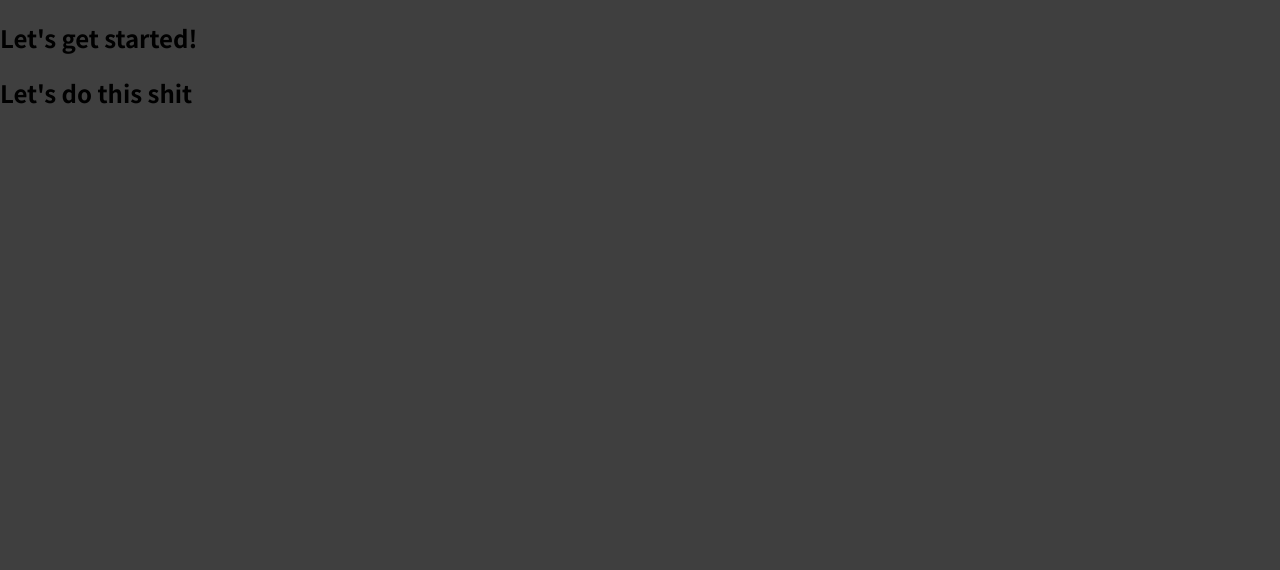
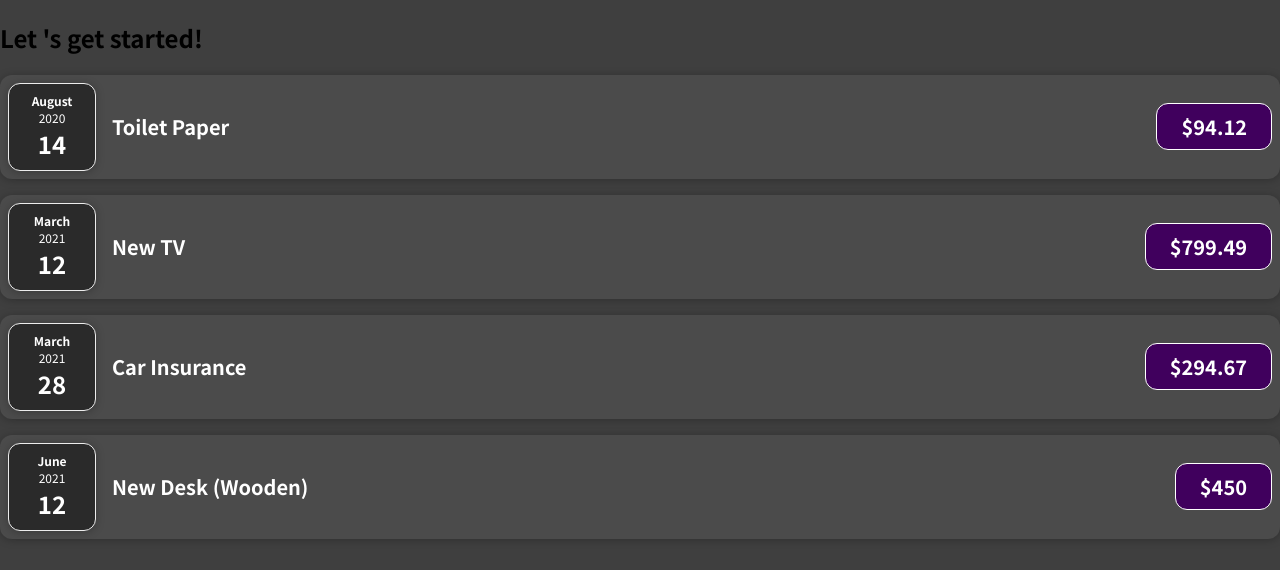
Before and after one commit to chaukhoa97/Archive, a React (Create React App) app: page / in a window 1280 px wide. Shown: the top 570 px of the page. Built offline with nearby package versions, Linux system fonts and the light colour scheme.

Commit message:
Done vid15

```diff
--- a/reactNote.js
+++ b/reactNote.js
@@ -1,4 +1,3 @@
-//! BẮT BUỘC tên function phải là PascalCase đễ không lẫn với built-in component của HTML
 //* Extension: Component nên dùng jsx, file thuần JavaSciprt thì nên dùng .js
 
 //* State Hooks - có tác dụng changning what we see on screen
--- a/src/App.js
+++ b/src/App.js
@@ -1,9 +1,55 @@
 import ExpenseItem from './components/ExpenseItem';
 function App() {
+  const expenses = [
+    {
+      id: 'e1',
+      title: 'Toilet Paper',
+      amount: 94.12,
+      date: new Date(2020, 7, 14),
+    },
+    {
+      id: 'e2',
+      title: 'New TV',
+      amount: 799.49,
+      date: new Date(2021, 2, 12),
+    },
+    {
+      id: 'e3',
+      title: 'Car Insurance',
+      amount: 294.67,
+      date: new Date(2021, 2, 28),
+    },
+    {
+      id: 'e4',
+      title: 'New Desk (Wooden)',
+      amount: 450,
+      date: new Date(2021, 5, 12),
+    },
+  ];
+
   return (
     <div>
-      <h2>Let's get started!</h2>
-      <ExpenseItem></ExpenseItem>
+      <h2> Let 's get started!</h2>{' '}
+      <ExpenseItem
+        title={expenses[0].title}
+        amount={expenses[0].amount}
+        date={expenses[0].date}
+      ></ExpenseItem>{' '}
+      <ExpenseItem
+        title={expenses[1].title}
+        amount={expenses[1].amount}
+        date={expenses[1].date}
+      ></ExpenseItem>{' '}
+      <ExpenseItem
+        title={expenses[2].title}
+        amount={expenses[2].amount}
+        date={expenses[2].date}
+      ></ExpenseItem>{' '}
+      <ExpenseItem
+        title={expenses[3].title}
+        amount={expenses[3].amount}
+        date={expenses[3].date}
+      ></ExpenseItem>{' '}
     </div>
   );
 }
--- /dev/null
+++ b/src/components/Card.css
@@ -0,0 +1,4 @@
+.card {
+  border-radius: 12px;
+  box-shadow: 0 1px 8px rgba(0, 0, 0, 0.25);
+}
--- /dev/null
+++ b/src/components/Card.jsx
@@ -0,0 +1,8 @@
+import './Card.css';
+
+function Card(props) {
+  const classes = 'card ' + props.className;
+  return <div className={classes}>{props.children}</div>;
+}
+
+export default Card;
--- /dev/null
+++ b/src/components/ExpenseDate.css
@@ -0,0 +1,25 @@
+.expense-date {
+  display: flex;
+  flex-direction: column;
+  width: 5.5rem;
+  height: 5.5rem;
+  border: 1px solid #ececec;
+  background-color: #2a2a2a;
+  color: white;
+  align-items: center;
+  justify-content: center;
+}
+
+.expense-date__month {
+  font-size: 0.75rem;
+  font-weight: bold;
+}
+
+.expense-date__year {
+  font-size: 0.75rem;
+}
+
+.expense-date__day {
+  font-size: 1.5rem;
+  font-weight: bold;
+}
--- /dev/null
+++ b/src/components/ExpenseDate.jsx
@@ -0,0 +1,19 @@
+//* Props của ExpenseItem dc truyền từ App.js -> ExpenseItem.jsx -> ExpenseDate.jsx
+import './ExpenseDate.css';
+import Card from './Card';
+
+function ExpenseDate(props) {
+  const month = props.date.toLocaleString('en-US', { month: 'long' });
+  const day = props.date.getDate();
+  const year = props.date.getFullYear();
+
+  return (
+    <Card className="expense-date">
+      <div className="expense-date__month">{month}</div>
+      <div className="expense-date__year">{year}</div>
+      <div className="expense-date__day">{day}</div>
+    </Card>
+  );
+}
+
+export default ExpenseDate;
--- /dev/null
+++ b/src/components/ExpenseItem.css
@@ -0,0 +1,54 @@
+.expense-item {
+  display: flex;
+  justify-content: space-between;
+  align-items: center;
+  padding: 0.5rem;
+  margin: 1rem 0;
+  background-color: #4b4b4b;
+}
+
+.expense-item__description {
+  display: flex;
+  flex-direction: column;
+  gap: 1rem;
+  align-items: flex-end;
+  flex-flow: column-reverse;
+  justify-content: flex-start;
+  flex: 1;
+}
+
+.expense-item h2 {
+  color: #3a3a3a;
+  font-size: 1rem;
+  flex: 1;
+  margin: 0 1rem;
+  color: white;
+}
+
+.expense-item__price {
+  font-size: 1rem;
+  font-weight: bold;
+  color: white;
+  background-color: #40005d;
+  border: 1px solid white;
+  padding: 0.5rem;
+  border-radius: 12px;
+}
+
+@media (min-width: 580px) {
+  .expense-item__description {
+    flex-direction: row;
+    align-items: center;
+    justify-content: flex-start;
+    flex: 1;
+  }
+
+  .expense-item__description h2 {
+    font-size: 1.25rem;
+  }
+
+  .expense-item__price {
+    font-size: 1.25rem;
+    padding: 0.5rem 1.5rem;
+  }
+}
--- a/src/components/ExpenseItem.jsx
+++ b/src/components/ExpenseItem.jsx
@@ -1,5 +1,20 @@
-function ExpenseItem(){
-  return <h2>Let's do this shit</h2>
+//* props Là attribute của các React component:
+// <ExpenseItem date = '1' title = '2'></ExpenseItem> -> props.date = 1; props.title = 2;
+import ExpenseDate from './ExpenseDate';
+import './ExpenseItem.css';
+import Card from './Card';
+
+function ExpenseItem(props) {
+  return (
+    <Card className="expense-item">
+      {/** props.date của ExpenseItem == props.date của ExpenseDate  */}
+      <ExpenseDate date={props.date} />
+      <div className="expense-item__description">
+        <h2>{props.title}</h2>
+        <div className="expense-item__price">${props.amount}</div>
+      </div>
+    </Card>
+  );
 }
 
-export default ExpenseItem
+export default ExpenseItem;
```
Also changed, not shown: 1 other file (tests, documents, lock files or other folders).
